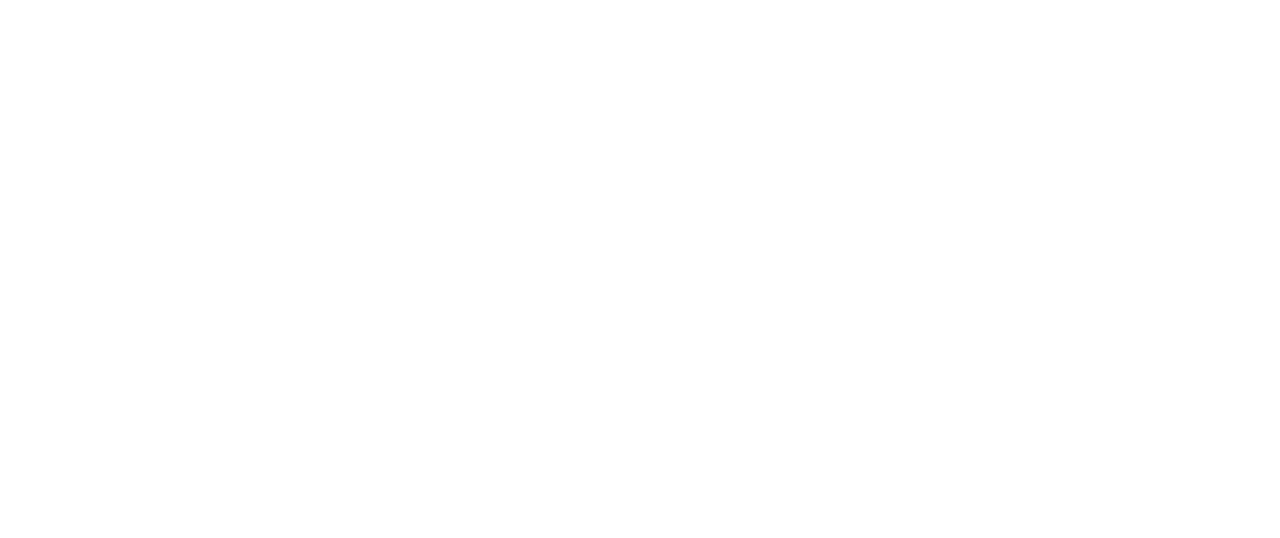
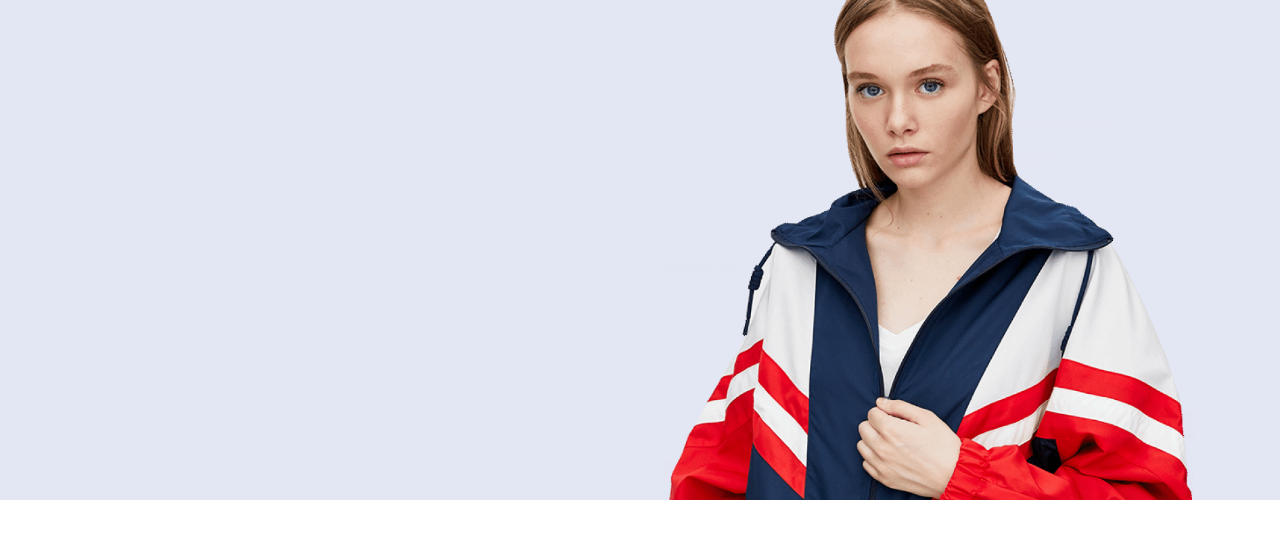
Before and after one commit to mikhailsm174/multiple-page, a plain HTML site: page index.html in a window 1280 px wide. Drawn offline with nearby package versions, Linux system fonts and the light colour scheme.

Commit message:
html file and css file modified

```diff
--- a/index.html
+++ b/index.html
@@ -10,6 +10,8 @@
 </head>
 <body>
 
+    <div class="bgimage"></div>
+
 
 
 
--- a/style.css
+++ b/style.css
@@ -0,0 +1,8 @@
+.bgimage{
+    height: 500px;
+    width: 100%;
+    background-image: url(./images/hero4.png);
+    background-position: center;
+    background-size: cover;
+    background-attachment: scroll;
+}
```
